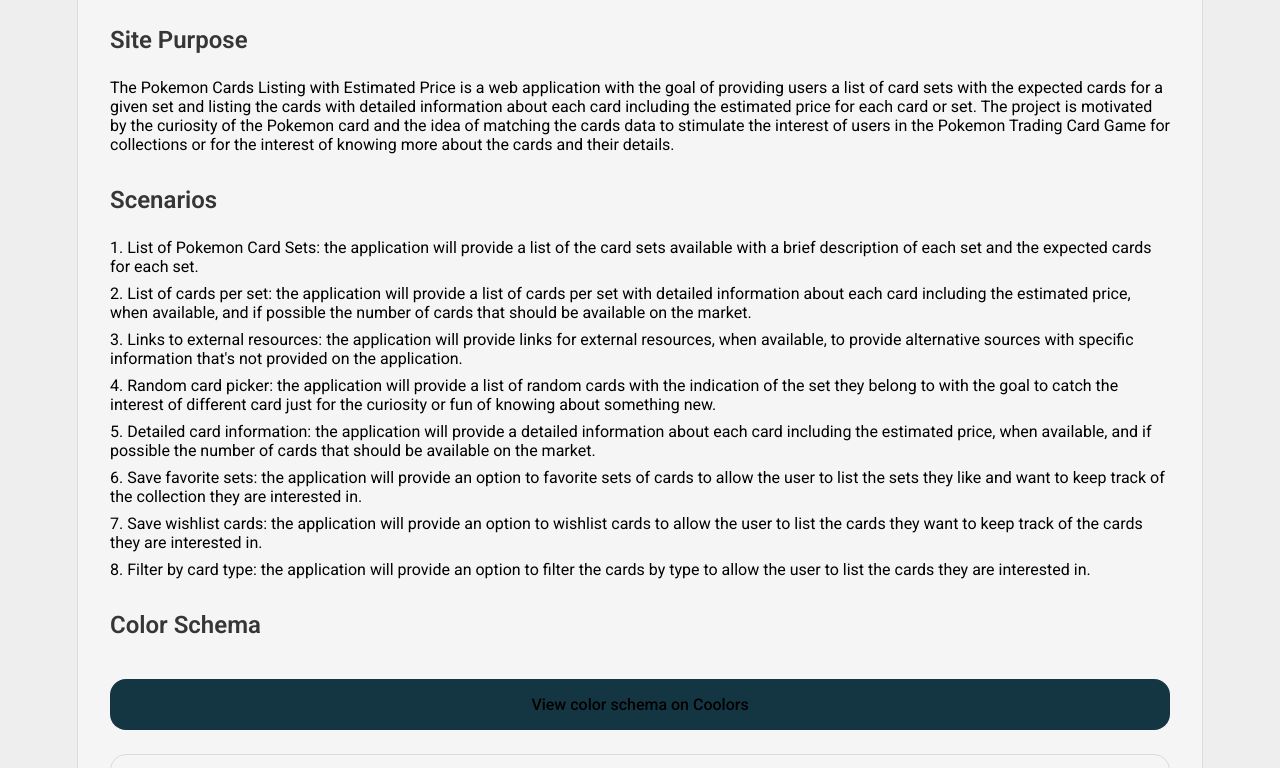
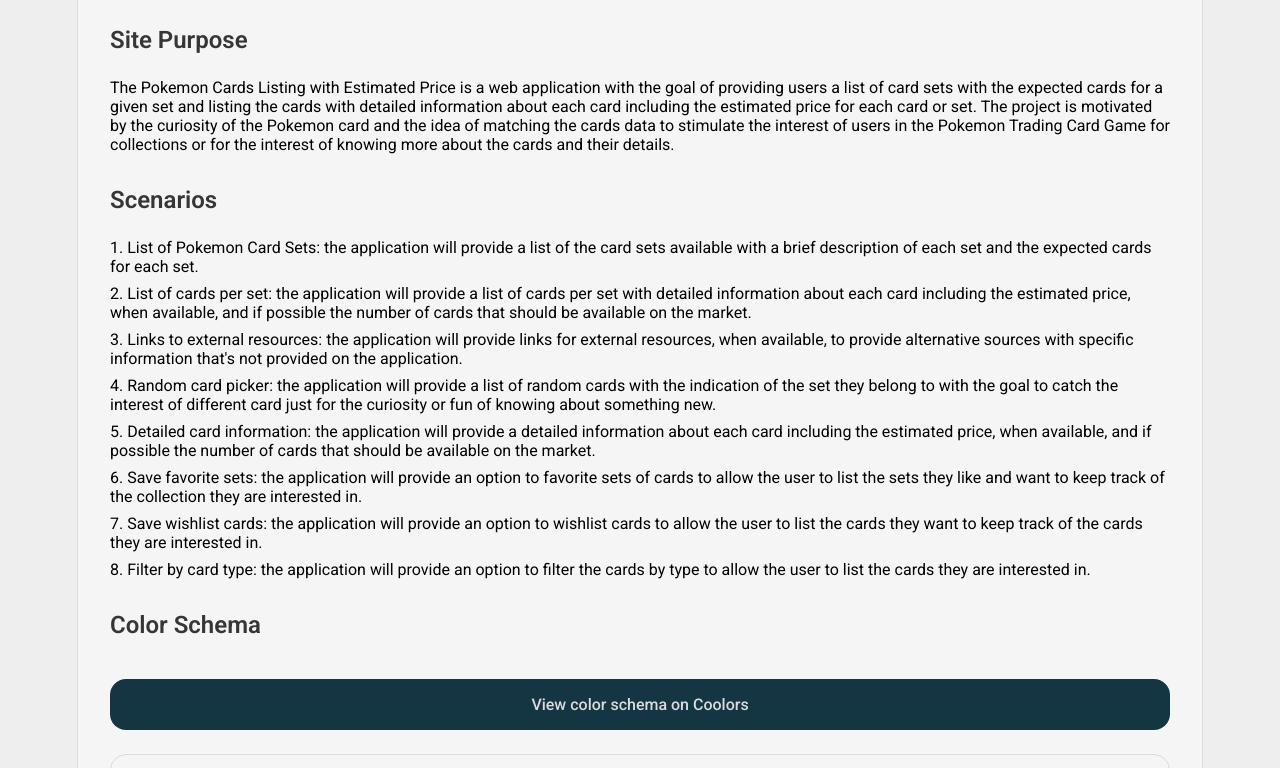
Before and after one commit to mariohbrino/wdd330, a website built with Vite: page src/siteplan.html in a window 1280 px wide. Shown: the part 177-945 px from the top of the page. Built offline with nearby package versions, Linux system fonts and the light colour scheme.

Commit message:
fix: update color variables for improved UI consistency in site styles

```diff
--- a/src/css/siteplan.css
+++ b/src/css/siteplan.css
@@ -5,20 +5,14 @@
   border-radius: 1rem;
   align-items: center;
   justify-content: center;
-  color: var(--background-color);
+  color: var(--accent-color);
   background-color: var(--accent-third);
   transition: background-color 0.2s ease;
 }
 
 .coolors-container:hover {
-  color: var(--background-color);
-  background-color: var(--accent-third);
-  box-shadow: inset 0 0 0 3px var(--third-color);
-}
-
-.coolors-container:focus-visible {
-  outline: 3px solid var(--primary-color);
-  outline-offset: 2px;
+  filter: brightness(1.2);
+  box-shadow: 1px 3px 5px rgba(54, 54, 54, 0.3);
 }
 
 .color-schema {
--- a/src/css/style.css
+++ b/src/css/style.css
@@ -60,7 +60,7 @@ h3 {
 a {
   text-decoration: none;
   font-weight: 500;
-  color: var(--accent-third);
+  color: var(--accent-color);
 }
 
 #app {
```
